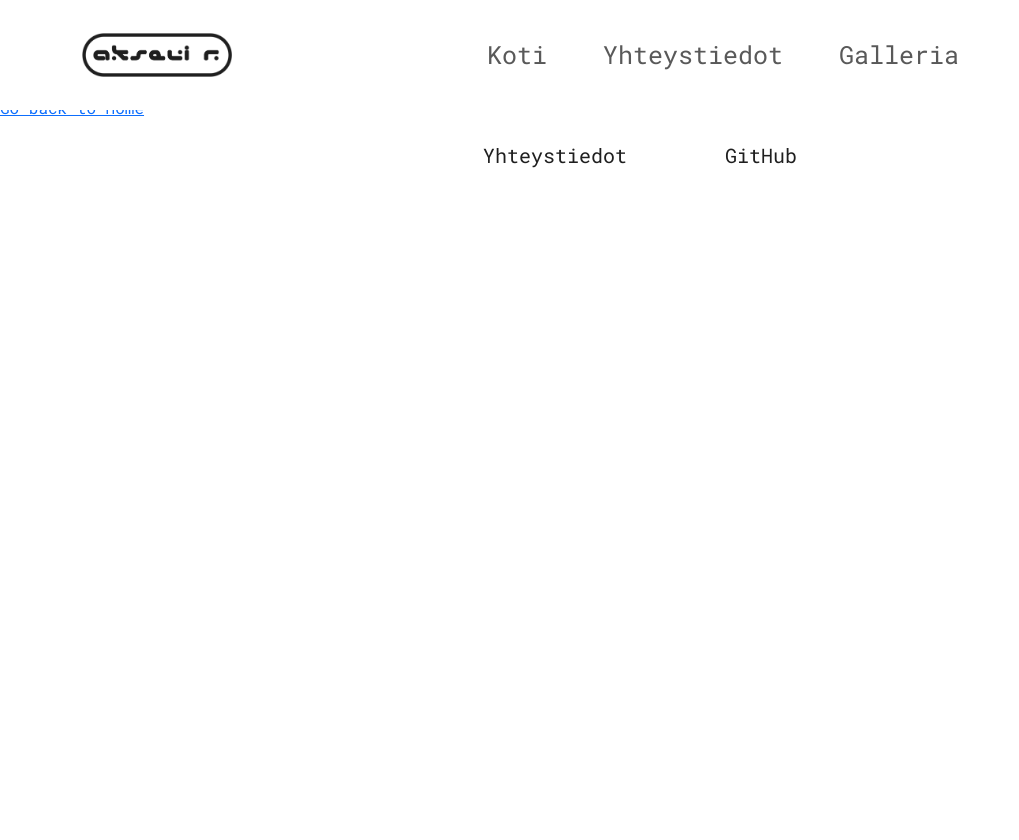
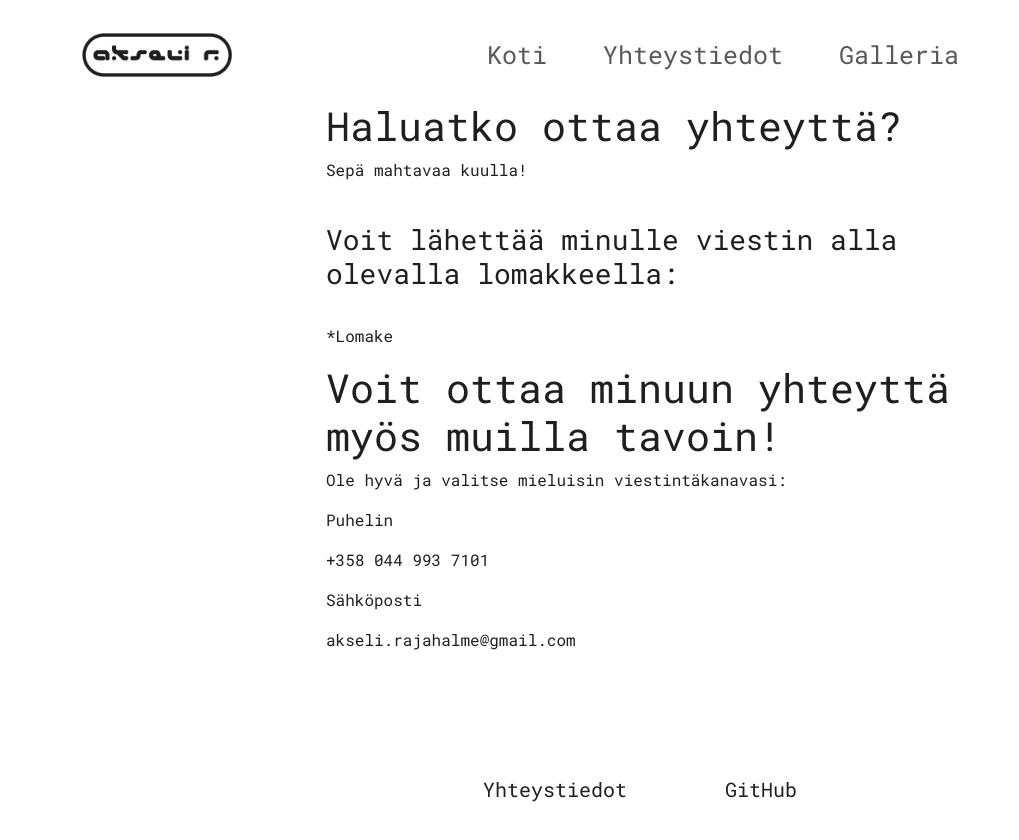
Before and after one commit to AkseliRaj/CV-Website, a React (Create React App) app: page /Contact in a window 1280 px wide. Shown: the whole page, without its empty margins (0-1019 px from the left). Before the commit the page ends 800 px from the top, so only its background shows below. Built offline with nearby package versions, Linux system fonts and the light colour scheme.

Commit message:
Added content to Contact page

```diff
--- a/src/pages/Contact.js
+++ b/src/pages/Contact.js
@@ -1,12 +1,47 @@
 import React from 'react';
-import { Link } from 'react-router-dom';
+import '../styles/contact.css';
 
 function Contact() {
   return (
-    <div>
-      <h1>Contact Page</h1>
-      <p>Welcome to the Contact page!</p>
-      <Link to="/">Go back to Home</Link>
+    <div className="container-fluid">
+      <div className="justify-content-center">
+
+        <div className="col-6 mx-auto">
+          <div>
+            <h1>Haluatko ottaa yhteyttä?</h1>
+          </div>
+          <div>
+            <p>Sepä mahtavaa kuulla!</p>
+          </div>
+        </div>
+
+        <div className="col-6 mx-auto">
+          <div>
+            <h3>Voit lähettää minulle viestin alla olevalla lomakkeella:</h3>
+          </div>
+          <div>
+            <p>*Lomake</p>
+          </div>
+        </div>
+
+        <div className="col-6 mx-auto">
+          <div>
+            <h1>Voit ottaa minuun yhteyttä myös muilla tavoin!</h1>
+          </div>
+          <div>
+            <p>Ole hyvä ja valitse mieluisin viestintäkanavasi:</p>
+          </div>
+          <div>
+            <p>Puhelin</p>
+            <p>+358 044 993 7101</p>
+          </div>
+          <div>
+            <p>Sähköposti</p>
+            <p>akseli.rajahalme@gmail.com</p>
+          </div>
+        </div>
+
+      </div>
     </div>
   );
 }
--- /dev/null
+++ b/src/styles/contact.css
@@ -0,0 +1,9 @@
+.container-fluid {
+    margin-top: 8vw;
+    margin-bottom: 8vw;
+}
+
+#div {
+    border-style: solid;
+    border-color: red;
+}
--- a/src/styles/scrollDownIcon.css
+++ b/src/styles/scrollDownIcon.css
@@ -1,7 +1,7 @@
 .mouse {
     width: 50px;
     height: 90px;
-    border: 3px solid #B5B4B4;
+    border: 3px solid #1f1f1f;
     border-radius: 60px;
     position: fixed;
     bottom: 15px;
@@ -14,7 +14,7 @@
       top: 10px;
       left: 50%;
       transform: translateX(-50%);
-      background-color: #B5B4B4;
+      background-color: #1f1f1f;
       border-radius: 50%;
       opacity: 1;
       animation: wheel 2s infinite;
```
